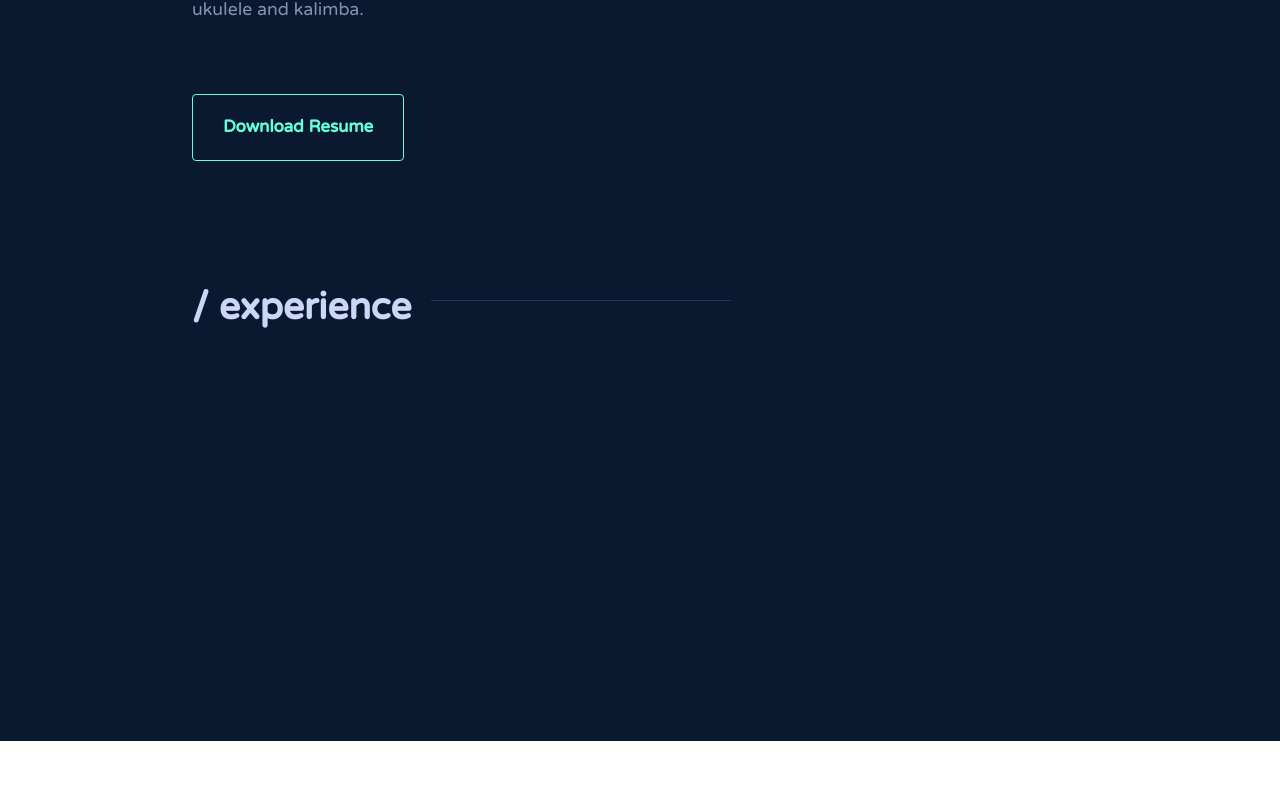
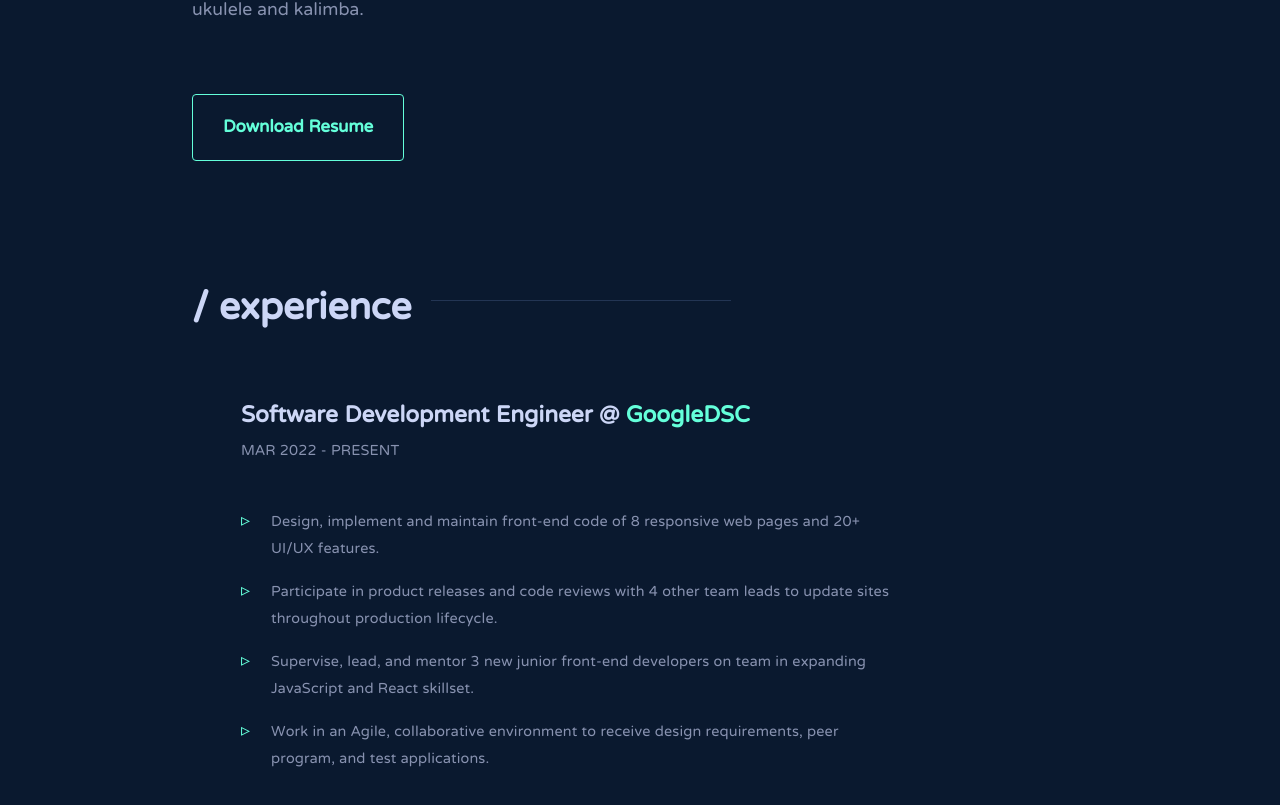
Before and after one commit to aimiisme/ImAimi, a React (Create React App) app: page / in a window 1280 px wide. Shown: the part 2015-2820 px from the top of the page. Before the commit the page ends 2756 px from the top, so only its background shows below. Built offline with nearby package versions, Linux system fonts and the light colour scheme.

Commit message:
Added Experience Page

```diff
--- a/src/components/ExpList.js
+++ b/src/components/ExpList.js
@@ -1,31 +1,10 @@
 import React from "react";
 import PropTypes from "prop-types";
-import { makeStyles } from "@mui/styles";
 import { Tabs, Tab, Typography, Box } from "@mui/material";
 import FadeInSection from "./FadeInSection";
-
-const isHorizontal = window.innerWidth < 600;
-
 function TabPanel(props) {
   const { children, value, index, ...other } = props;
 
-  if (isHorizontal) {
-    return (
-      <div
-        role="tabpanel"
-        hidden={value !== index}
-        id={`full-width-tabpanel-${index}`}
-        aria-labelledby={`full-width-tab-${index}`}
-        {...other}
-      >
-        {value === index && (
-          <Box p={3}>
-            <Typography>{children}</Typography>
-          </Box>
-        )}
-      </div>
-    );
-  } else {
   return (
     <div
       role="tabpanel"
@@ -41,93 +20,25 @@ function TabPanel(props) {
     </div>
   );
 }
-}
 
 TabPanel.propTypes = {
   children: PropTypes.node,
   index: PropTypes.any.isRequired,
   value: PropTypes.any.isRequired,
 };
-
-function a11yProps(index) {
-  if (isHorizontal) {
-    return {
-      id: `full-width-tab-${index}`,
-      "aria-controls": `full-width-tabpanel-${index}`,
-    };
-  } else {
-    return {
-      id: `vertical-tab-${index}`,
-    };
-  }
-}
-
-const useStyles = makeStyles((theme) => ({
-  root: {
-    flexGrow: 1,
-    backgroundColor: "theme.palette.background.paper",
-    display: "flex",
-    height: 300,
-  },
-  tabs: {
-    borderRight: `1px solid ${theme.palette.divider}`,
-  },
-}));
-
 const ExpList = () => {
-  const classes = useStyles();
   const [value, setValue] = React.useState(0);
-
   const experienceItems = {
-    Amazon: {
+    GoogleDSC: {
       jobTitle: "Software Development Engineer @",
-      duration: "JUL 2022 - PRESENT",
+      duration: "MAR 2022 - PRESENT",
       desc: [
-        "Collaborate with experienced cross-disciplinary Amazonians to conceive, design, and bring innovative products and services to market.",
-        "Design and build innovative technologies in a large distributed computing environment and help lead fundamental changes in the industry.",
-        "Build distributed storage, index, and query systems that are scalable, fault-tolerant, low cost, and easy to manage/use.",
+        "Design, implement and maintain front-end code of 8 responsive web pages and 20+ UI/UX features.",
+        "Participate in product releases and code reviews with 4 other team leads to update sites throughout production lifecycle.",
+        "Supervise, lead, and mentor 3 new junior front-end developers on team in expanding JavaScript and React skillset.",
+        "Work in an Agile, collaborative environment to receive design requirements, peer program, and test applications.",
       ],
-    },
-    Wattpad: {
-      jobTitle: "Software Engineering Intern @",
-      duration: "MAY 2020 - APR 2021",
-      desc: [
-        "Developed a responsive React web page (the new Story Details) from scratch, both on client and server side, for an app with massive scale (2 billion daily requests).",
-        "Iteratively built web experiences for 80 million users across high-traffic pages.",
-        "Collaborated with senior engineers and product management following best practices for the full software development life cycle, including coding standards, code reviews, source control management, build processes, testing, and operations.",
-      ],
-    },
-    "University of Toronto": {
-      jobTitle: "Research Engineer @",
-      duration: "MAY 2021 - SEPT 2021",
-      desc: [
-        "Developing and researching an NLP-based framework using state-of-the-art tools like Spacy and Stanza to facilitate the derivation of requirements from health data by leveraging syntactic dependencies, entity-recognition and rule-based match-making.",
-        " Application selected for DCS Research Award ($4,000) as part of the ”Visualizing Privacy Analysis Results” project led by Professor Marsha Chechik.",
-      ],
-    },
-    // Centivizer: {
-    //   jobTitle: "Research Developer @",
-    //   duration: "SEPT 2019 - APR 2020",
-    //   desc: [
-    //     "Researched and developed interactive and neural-activation technologies to stimulate physical and cognitive functions in order to slow the progression of neurodegenerative disorders.",
-    //     "Leveraged WebRTC to develop and maintain a Node.js online video-streaming platform in real-time competitive-mode games to research the effects of active stimulation for those suffering from dementia."
-    //   ]
-    // },
-    // TDSB: {
-    //   jobTitle: "Software Engineer @",
-    //   duration: "SEPT 2019 - DEC 2020",
-    //   desc: [
-    //     "Co-developed homework management software integrable with Google Classroom by utilizing the Python’s Flask micro-framework for the back-end API and Vue.js for the front-end UI, in order to translate business requirements into a functional full-stack application."
-    //   ]
-    // },
-    "Orange Gate": {
-      jobTitle: "Software Engineering Intern @",
-      duration: "MAY 2019 - AUG 2019",
-      desc: [
-        "Developed a Node.js smart home system through Facebook’s Messenger integrated with Bocco sen- sors and other smart devices (Nest camera, TPLink smart plugs) to derive conclusions about the current state of the home",
-        "Identified continuous improvements in data quality, design reports and coding activities, presenting results and findings to internal business stakeholders.",
-        "Relevant technologies/tools used: DialogFlow, Vision, AutoML, Messenger Bot API, MongoDB.",
-      ],
+      link: "https://gdsc.community.dev/",
     },
   };
 
@@ -136,24 +47,19 @@ const ExpList = () => {
   };
 
   return (
-    <div className={classes.root}>
-      <Tabs
-        orientation={!isHorizontal ? "vertical" : null}
-        variant={isHorizontal ? "fullWidth" : "scrollable"}
-        value={value}
-        onChange={handleChange}
-        className={classes.tabs}
-      >
-        {Object.keys(experienceItems).map((key, i) => (
-          <Tab label={isHorizontal ? `0${i}.` : key} {...a11yProps(i)} />
-        ))}
-      </Tabs>
+    <div className="exp-list-container">
       {Object.keys(experienceItems).map((key, i) => (
         <TabPanel value={value} index={i}>
           <span className="joblist-job-title">
             {experienceItems[key]["jobTitle"] + " "}
           </span>
-          <span className="joblist-job-company">{key}</span>
+          <a
+            className="joblist-job-company"
+            href={experienceItems[key]["link"]}
+            target="_blank"
+          >
+            {key}
+          </a>
           <div className="joblist-duration">
             {experienceItems[key]["duration"]}
           </div>
--- a/src/components/Experience.js
+++ b/src/components/Experience.js
@@ -24,7 +24,7 @@ class Experience extends React.Component {
           <div className="section-header ">
             <span className="section-title">/ experience</span>
           </div>
-          {/* <ExpList></ExpList> */}
+          <ExpList></ExpList>
         </FadeInSection>
       </div>
     );
```
Lines whose indentation alone changed are shown as unchanged.
